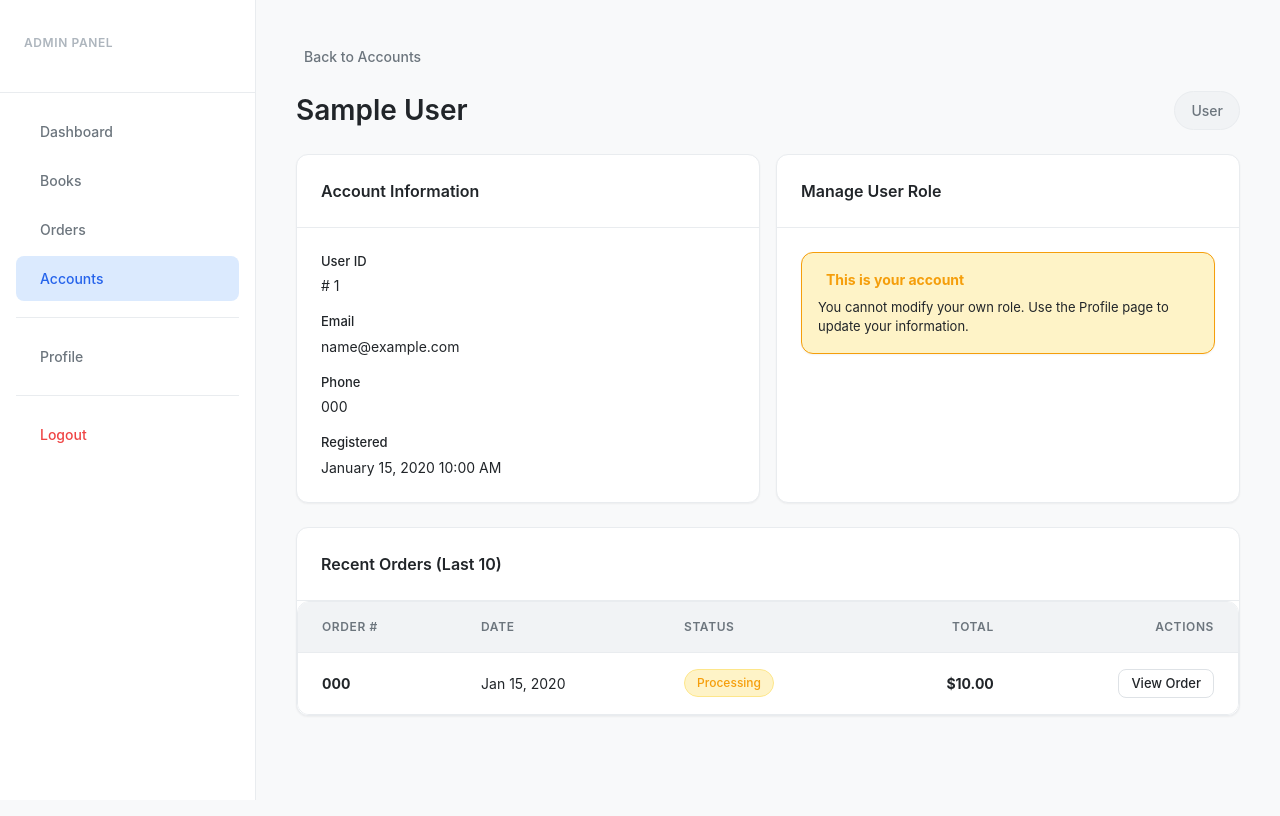
After one commit to yuan05-afk/online-bookstore, a PHP site: page /online-bookstore/admin/account_detail.php?id=1 in a window 1280 px wide. The commit adds this page. Run offline with PHP 8.4, Linux system fonts and the light colour scheme; the visitor is signed in with stand-in values (Sample User, id 1); tables that the repository leaves empty hold one stand-in row (values such as "Sample post"); some libraries are stand-ins or nearby versions.

Commit message:
feat: Implement admin panel with dedicated styling, user account management, and profile management.

```diff
--- /dev/null
+++ b/admin/account_detail.php
@@ -0,0 +1,224 @@
+<?php
+/**
+ * Admin User Account Detail Page
+ */
+
+require_once __DIR__ . '/../config/config.php';
+require_once __DIR__ . '/../includes/security.php';
+require_once __DIR__ . '/../middleware/auth_middleware.php';
+
+requireAdmin();
+
+$account_id = isset($_GET['id']) ? (int) $_GET['id'] : 0;
+$db = getDB();
+$current_user_id = $_SESSION['user_id'];
+
+// Get user account
+$stmt = $db->prepare("SELECT * FROM users WHERE id = ?");
+$stmt->execute([$account_id]);
+$account = $stmt->fetch();
+
+if (!$account) {
+    setFlashMessage('error', 'User account not found');
+    redirect(SITE_URL . '/admin/accounts.php');
+}
+
+// Get user's order history
+$stmt = $db->prepare("
+    SELECT * FROM orders
+    WHERE user_id = ?
+    ORDER BY created_at DESC
+    LIMIT 10
+");
+$stmt->execute([$account_id]);
+$orders = $stmt->fetchAll();
+
+$pageTitle = 'Account Details';
+$csrf_token = generateCSRFToken();
+$flash = getFlashMessage();
+include __DIR__ . '/../includes/admin_header.php';
+?>
+
+<a href="accounts.php" class="admin-back-link">
+    <iconify-icon icon="solar:arrow-left-linear" width="18"></iconify-icon>
+    Back to Accounts
+</a>
+
+<div class="admin-flex-between admin-mb-6">
+    <h1 class="admin-page-title" style="margin: 0;">
+        <?php echo escapeHTML($account['first_name'] . ' ' . $account['last_name']); ?>
+    </h1>
+    <?php if ($account['role'] === 'admin'): ?>
+        <span class="admin-badge admin-badge-info"
+            style="font-size: var(--admin-font-size-base); padding: var(--admin-space-2) var(--admin-space-4);">
+            Administrator
+        </span>
+    <?php else: ?>
+        <span class="admin-badge admin-badge-neutral"
+            style="font-size: var(--admin-font-size-base); padding: var(--admin-space-2) var(--admin-space-4);">
+            User
+        </span>
+    <?php endif; ?>
+</div>
+
+<?php if ($flash): ?>
+    <div class="admin-card admin-mb-6"
+        style="border-left: 4px solid <?php echo $flash['type'] === 'success' ? 'var(--admin-success)' : 'var(--admin-danger)'; ?>;">
+        <div class="admin-card-body">
+            <?php echo escapeHTML($flash['message']); ?>
+        </div>
+    </div>
+<?php endif; ?>
+
+<!-- Account Information -->
+<div class="admin-grid admin-grid-cols-2 admin-mb-6">
+    <div class="admin-card">
+        <div class="admin-card-header">
+            <h3 class="admin-card-title">Account Information</h3>
+        </div>
+        <div class="admin-card-body">
+            <div style="margin-bottom: 1rem;">
+                <div class="admin-label" style="margin-bottom: 0.25rem;">User ID</div>
+                <div>#
+                    <?php echo $account['id']; ?>
+                </div>
+            </div>
+            <div style="margin-bottom: 1rem;">
+                <div class="admin-label" style="margin-bottom: 0.25rem;">Email</div>
+                <div>
+                    <?php echo escapeHTML($account['email']); ?>
+                </div>
+            </div>
+            <div style="margin-bottom: 1rem;">
+                <div class="admin-label" style="margin-bottom: 0.25rem;">Phone</div>
+                <div>
+                    <?php echo escapeHTML($account['phone'] ?? 'Not provided'); ?>
+                </div>
+            </div>
+            <div>
+                <div class="admin-label" style="margin-bottom: 0.25rem;">Registered</div>
+                <div>
+                    <?php echo date('F j, Y g:i A', strtotime($account['created_at'])); ?>
+                </div>
+            </div>
+        </div>
+    </div>
+
+    <div class="admin-card">
+        <div class="admin-card-header">
+            <h3 class="admin-card-title">Manage User Role</h3>
+        </div>
+        <div class="admin-card-body">
+            <?php if ($account_id === $current_user_id): ?>
+                <div class="admin-card" style="background: var(--admin-warning-bg); border: 1px solid var(--admin-warning); padding: 1rem;">
+                    <div style="display: flex; align-items: center; gap: 0.5rem; color: var(--admin-warning);">
+                        <iconify-icon icon="solar:info-circle-linear" width="20"></iconify-icon>
+                        <strong>This is your account</strong>
+                    </div>
+                    <p style="margin: 0.5rem 0 0 0; font-size: var(--admin-font-size-sm);">
+                        You cannot modify your own role. Use the Profile page to update your information.
+                    </p>
+                </div>
+            <?php elseif ($account['role'] === 'admin'): ?>
+                <div class="admin-card" style="background: var(--admin-info-bg); border: 1px solid var(--admin-primary); padding: 1rem;">
+                    <div style="display: flex; align-items: center; gap: 0.5rem; color: var(--admin-primary);">
+                        <iconify-icon icon="solar:shield-user-linear" width="20"></iconify-icon>
+                        <strong>Administrator Account</strong>
+                    </div>
+                    <p style="margin: 0.5rem 0 0 0; font-size: var(--admin-font-size-sm);">
+                        This user is an administrator. Admin accounts cannot be demoted to prevent accidental loss of admin access.
+                    </p>
+                </div>
+            <?php else: ?>
+                <form method="POST" action="account_actions.php" onsubmit="return confirm('Are you sure you want to promote this user to Administrator? They will have full access to the admin panel.');">
+                    <input type="hidden" name="csrf_token" value="<?php echo $csrf_token; ?>">
+                    <input type="hidden" name="account_id" value="<?php echo $account_id; ?>">
+                    <input type="hidden" name="action" value="promote_to_admin">
+
+                    <div class="admin-label" style="margin-bottom: 0.5rem;">Current Role</div>
+                    <div style="margin-bottom: 1rem;">
+                        <span class="admin-badge admin-badge-neutral">User</span>
+                    </div>
+
+                    <button type="submit" class="admin-btn admin-btn-primary" style="width: 100%;">
+                        <iconify-icon icon="solar:shield-user-linear" width="18"></iconify-icon>
+                        Promote to Administrator
+                    </button>
+                    <p style="margin: 0.75rem 0 0 0; font-size: var(--admin-font-size-xs); color: var(--admin-text-secondary);">
+                        This action requires confirmation and cannot be undone easily.
+                    </p>
+                </form>
+            <?php endif; ?>
+        </div>
+    </div>
+</div>
+
+<!-- Order History -->
+<div class="admin-card">
+    <div class="admin-card-header">
+        <h3 class="admin-card-title">Recent Orders (Last 10)</h3>
+    </div>
+    <?php if (empty($orders)): ?>
+        <div class="admin-card-body">
+            <p class="admin-text-muted">No orders found for this user.</p>
+        </div>
+    <?php else: ?>
+        <div class="admin-table-wrapper">
+            <table class="admin-table">
+                <thead>
+                    <tr>
+                        <th>Order #</th>
+                        <th>Date</th>
+                        <th>Status</th>
+                        <th class="text-right">Total</th>
+                        <th class="text-right">Actions</th>
+                    </tr>
+                </thead>
+                <tbody>
+                    <?php foreach ($orders as $order): ?>
+                        <tr>
+                            <td>
+                                <strong>
+                                    <?php echo escapeHTML($order['order_number']); ?>
+                                </strong>
+                            </td>
+                            <td class="admin-text-secondary">
+                                <?php echo date('M j, Y', strtotime($order['created_at'])); ?>
+                            </td>
+                            <td>
+                                <?php
+                                $statusClass = 'neutral';
+                                $status = strtolower($order['status']);
+                                if ($status === 'delivered')
+                                    $statusClass = 'success';
+                                elseif ($status === 'processing' || $status === 'shipped')
+                                    $statusClass = 'warning';
+                                elseif ($status === 'cancelled')
+                                    $statusClass = 'danger';
+                                ?>
+                                <span class="admin-badge admin-badge-<?php echo $statusClass; ?>">
+                                    <?php echo escapeHTML($order['status']); ?>
+                                </span>
+                            </td>
+                            <td class="text-right">
+                                <strong>
+                                    <?php echo formatPrice($order['grand_total']); ?>
+                                </strong>
+                            </td>
+                            <td>
+                                <div class="admin-table-actions">
+                                    <a href="order_detail.php?id=<?php echo $order['id']; ?>"
+                                        class="admin-btn admin-btn-sm admin-btn-secondary">
+                                        View Order
+                                    </a>
+                                </div>
+                            </td>
+                        </tr>
+                    <?php endforeach; ?>
+                </tbody>
+            </table>
+        </div>
+    <?php endif; ?>
+</div>
+
+<?php include __DIR__ . '/../includes/admin_footer.php'; ?>
--- a/includes/admin_header.php
+++ b/includes/admin_header.php
@@ -47,6 +47,19 @@ if (!defined('SITE_NAME')) {
                 <iconify-icon icon="solar:bag-3-linear" width="18"></iconify-icon>
                 Orders
             </a>
+            <a href="<?php echo SITE_URL; ?>/admin/accounts.php"
+                class="admin-nav-item <?php echo in_array(basename($_SERVER['PHP_SELF']), ['accounts.php', 'account_detail.php', 'account_actions.php']) ? 'active' : ''; ?>">
+                <iconify-icon icon="solar:users-group-rounded-linear" width="18"></iconify-icon>
+                Accounts
+            </a>
+
+            <div class="admin-nav-divider"></div>
+
+            <a href="<?php echo SITE_URL; ?>/admin/profile.php"
+                class="admin-nav-item <?php echo in_array(basename($_SERVER['PHP_SELF']), ['profile.php', 'profile_actions.php']) ? 'active' : ''; ?>">
+                <iconify-icon icon="solar:user-circle-linear" width="18"></iconify-icon>
+                Profile
+            </a>
 
             <div class="admin-nav-divider"></div>
 
```
Also changed, not shown: admin/account_actions.php (added, +64 -0 lines), admin/accounts.php (added, +142 -0 lines), admin/profile.php (added, +154 -0 lines), admin/profile_actions.php (added, +106 -0 lines), assets/css/admin.css (+23 -6 lines).
